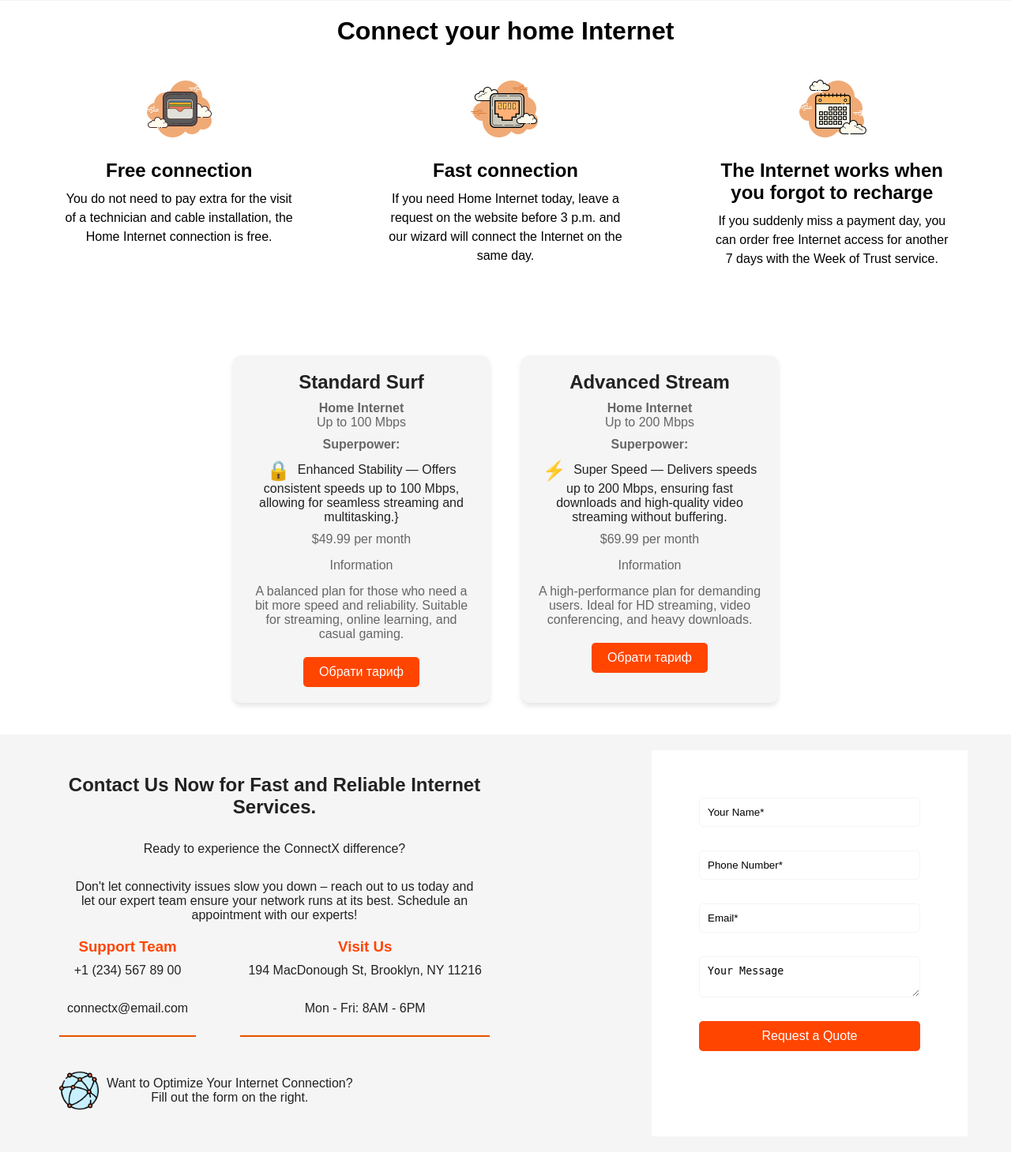
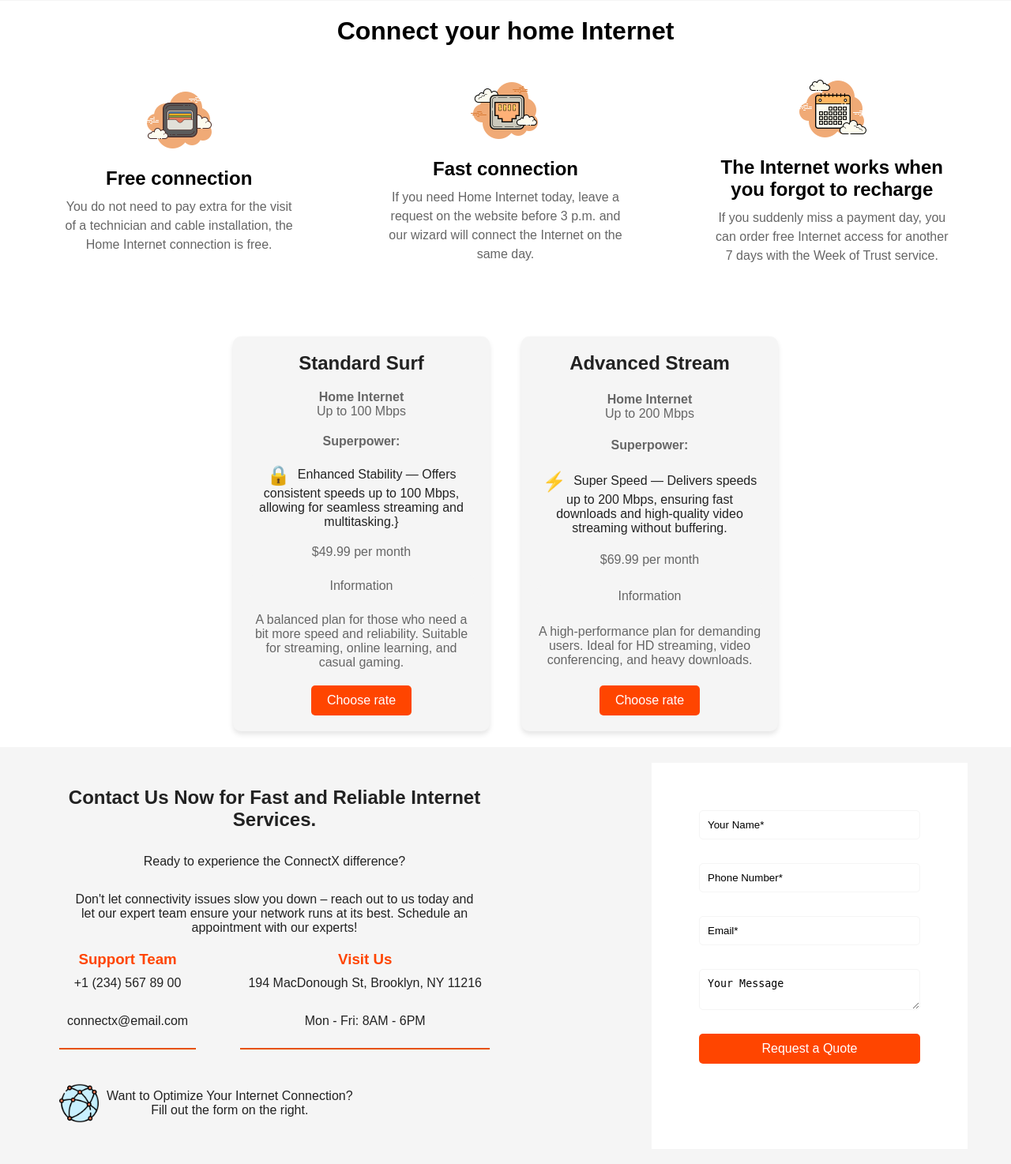
Before and after one commit to Massonus/ConnectX, a Flask app: page /rate/ in a window 1280 px wide. Shown: the part 424-1898 px from the top of the page at 79% size. Run offline with Flask 3, Linux system fonts and the light colour scheme; data comes from the database, SQL or seed files in the repository; parts of the project's set-up code (start-up, migrations or seed data) failed here and were passed over.

Commit message:
add new updates for rates page

```diff
--- a/application/static/css/rates/rates.css
+++ b/application/static/css/rates/rates.css
@@ -1,14 +1,3 @@
-.rates-wrapper {
-    width: 100%;
-    background-color: var(--background-color);
-}
-
-.rates-container {
-    margin: auto;
-    padding: 20px;
-    max-width: 1200px;
-}
-
 .tariff-container {
     display: flex;
     flex-wrap: wrap;
@@ -18,6 +7,9 @@
 }
 
 .tariff-card {
+    display: flex;
+    flex-direction: column;
+    justify-content: space-between;
     width: 100%;
     max-width: 325px;
     background-color: var(--item-background-color);
@@ -81,6 +73,7 @@
     cursor: pointer;
     font-size: 16px;
     transition: background-color 0.3s ease;
+    align-self: center;
 }
 
 .rates-button:hover {
@@ -110,3 +103,48 @@
         margin: 20px;
     }
 }
+.promo-section {
+    color: #000;
+    padding: 20px;
+    margin-bottom: 20px;
+    text-align: center;
+}
+
+.promo-section h2 {
+    font-size: 2em;
+    margin-bottom: 20px;
+}
+
+.promo-details {
+    display: flex;
+    justify-content: space-around;
+    align-items: center;
+    flex-wrap: wrap;
+}
+
+.promo-item {
+    display: flex;
+    flex-direction: column;
+    align-items: center;
+    flex: 1;
+    max-width: 300px;
+    margin: 10px;
+    text-align: center;
+}
+
+.promo-item img {
+    width: 100px;
+    height: 100px;
+    margin-bottom: 10px;
+}
+
+.promo-item h3 {
+    font-size: 1.5em;
+    margin-bottom: 10px;
+}
+
+.promo-item p {
+    font-size: 16px;
+    line-height: 1.5;
+    color: var(--subtle-text-color);
+}
--- a/application/templates/rates/rates.html
+++ b/application/templates/rates/rates.html
@@ -59,8 +59,7 @@
             <p class="price">${{ rate.price }} per month</p>
             <p class="condition">Information</p>
             <p class="description">{{ rate.description }}</p>
-            <button class="rates-button"><a href="{{ url_for('rate.show_rate_by_id', rate_id=rate.id) }}">Обрати
-                тариф</a></button>
+            <button class="rates-button"><a href="{{ url_for('rate.show_rate_by_id', rate_id=rate.id) }}">Choose rate</a></button>
         </div>
     </div>
     {% endfor %}
```
Also changed, not shown: application/static/css/global.css (+0 -40 lines).
